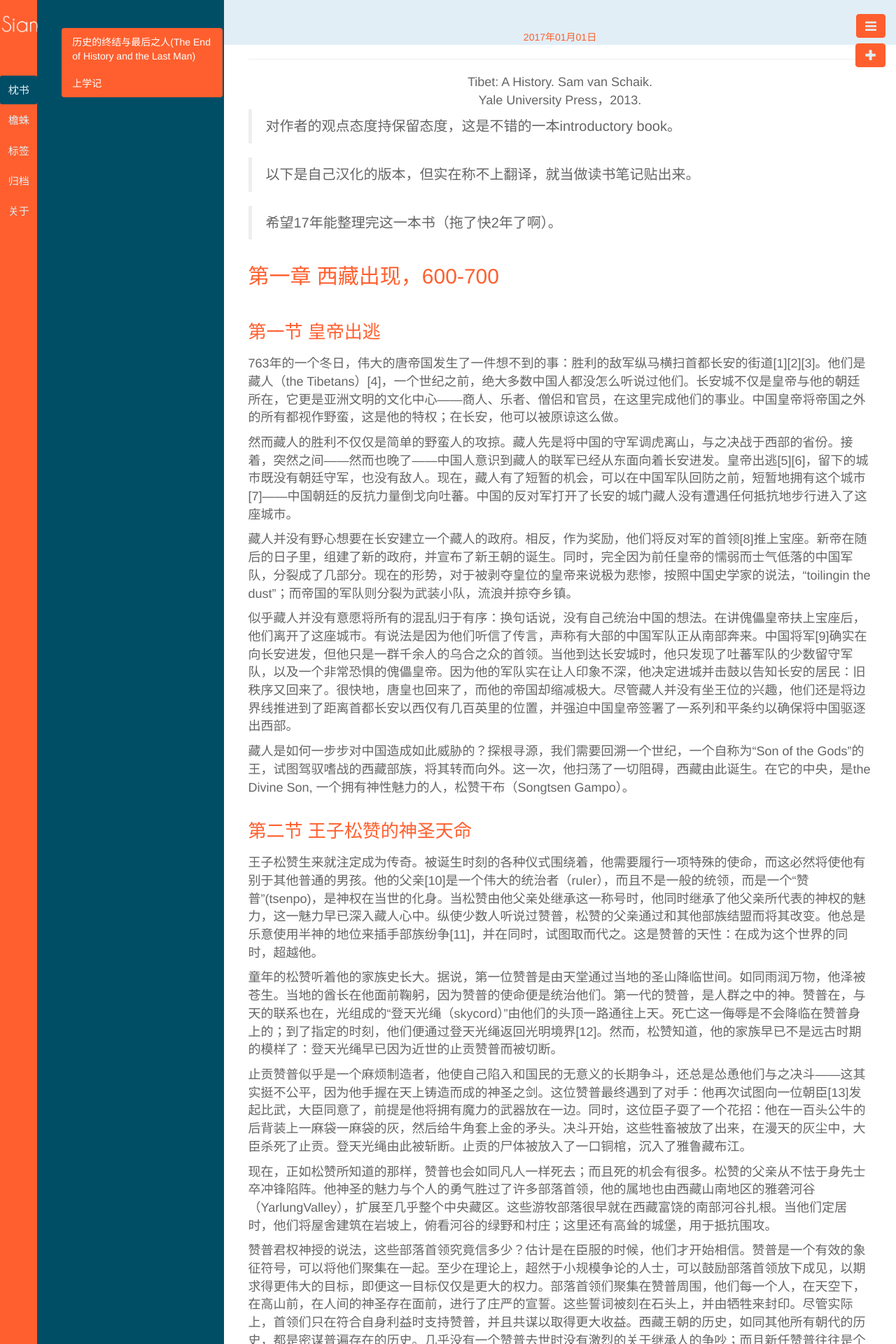
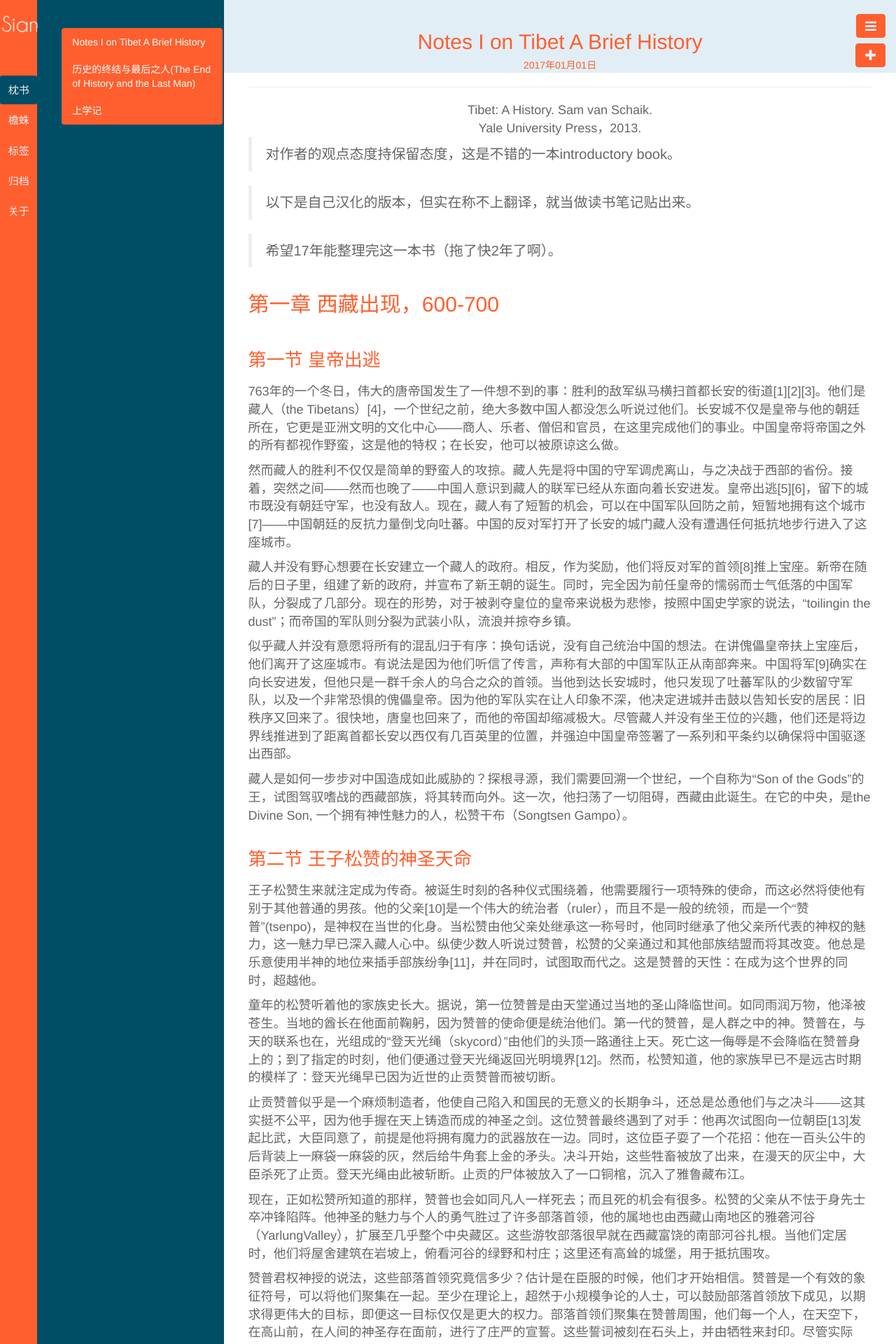
Before and after one commit to mathesse/mathesse.github.io, a Jekyll site: the page built from _posts/枕书/2017-01-01-notes-tibet-a-brief-history-1.md, in a window 1280 px wide. Shown: the top 1920 px of the page at 70% size. Built offline with Jekyll 4.4.1, drawn with Linux system fonts in a browser that asks for light colours; our own code applies the rules of GitHub Pages for plain Markdown files.

Commit message:
Update 2017-01-01-notes-tibet-a-brief-history-1.md

```diff
--- a/_posts/枕书/2017-01-01-notes-tibet-a-brief-history-1.md
+++ b/_posts/枕书/2017-01-01-notes-tibet-a-brief-history-1.md
@@ -1,8 +1,8 @@
 ---
 layout: post
-title: Notes I on Tibet: A Brief History
+title: Notes I on Tibet A Brief History
 category: 枕书
-tags: tibet
+tags: tibet asia history notes
 keywords: tibet
 description:
 
```
